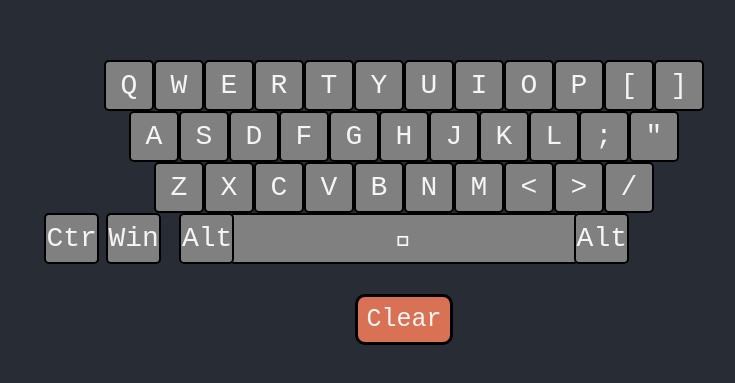
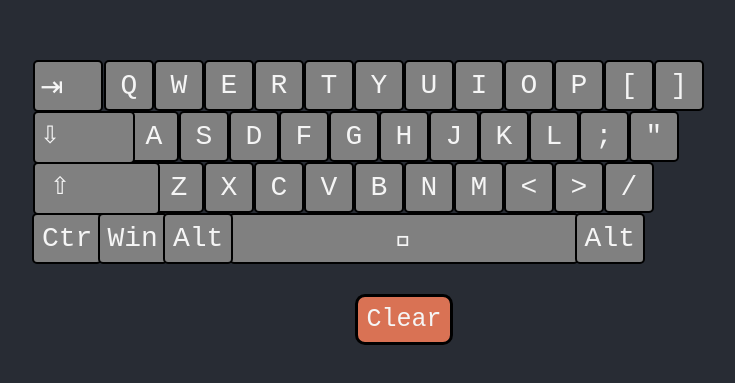
Before and after one commit to jordan-liubenov/keyboard-tester, a React (Create React App) app: page / in a window 1280 px wide. Shown: the part 213-596 px from the top of the page, without its empty margins (236-971 px from the left). Built offline with nearby package versions, Linux system fonts and the light colour scheme.

Commit message:
add mod keys on left side of keyboard

```diff
--- a/src/components/Keyboard/Keyboard.css
+++ b/src/components/Keyboard/Keyboard.css
@@ -19,8 +19,8 @@
 
 .LAlt {
   position: absolute;
-  left: 75px;
-  padding: 8px 0px 8px 1px;
+  left: 59px;
+  padding: 8px 8px 8px 8px;
   border: 2.6px solid black;
   background-color: #808080;
   transition: background-color 0.7s;
@@ -33,8 +33,8 @@
 
 .RAlt {
   position: absolute;
-  right: 75px;
-  padding: 8px 0px 8px 1px;
+  right: 59px;
+  padding: 8px 8px 8px 8px;
   border: 2.6px solid black;
   background-color: #808080;
   transition: background-color 0.7s;
@@ -47,8 +47,8 @@
 
 .Win {
   position: absolute;
-  left: 1.5px;
-  padding: 8px 0px 8px 1px;
+  left: -6.5px;
+  padding: 8px 8px 8px 8px;
   border: 2.6px solid black;
   background-color: #808080;
   transition: background-color 0.7s;
@@ -61,8 +61,8 @@
 
 .LCtrl {
   position: absolute;
-  left: -60.5px;
-  padding: 8px 0px 8px 1px;
+  left: -72px;
+  padding: 8px 8px 8px 8px;
   border: 2.6px solid black;
   background-color: #808080;
   transition: background-color 0.7s;
@@ -73,16 +73,50 @@
   color: whitesmoke;
 }
 
+.modContainer {
+  position: relative;
+  text-align: center;
+  padding: 0px 10px 0px 10px;
+}
+
 .LShift {
   position: absolute;
-  padding: 8px 0px 8px 1px;
+  padding: 8px 88px 12px 15px;
+  border: 2.6px solid black;
+  background-color: #808080;
+  transition: background-color 0.7s;
+  border-radius: 5px;
+  font-family: monospace;
+  font-size: 24px;
+
+  color: whitesmoke;
+  left: -71px;
+}
+
+.Caps {
+  position: absolute;
+  padding: 8px 73px 12px 5px;
+  border: 2.6px solid black;
+  background-color: #808080;
+  transition: background-color 0.7s;
+  border-radius: 5px;
+  font-family: monospace;
+  font-size: 24px;
+
+  color: whitesmoke;
+  left: -71px;
+}
+
+.Tab {
+  position: absolute;
+
+  padding: 8px 38px 6px 5px;
   border: 2.6px solid black;
   background-color: #808080;
   transition: background-color 0.7s;
   border-radius: 5px;
   font-family: monospace;
   font-size: 28px;
-
   color: whitesmoke;
-  left: 285.5px;
+  left: -71px;
 }
--- a/src/components/Keyboard/Keyboard.tsx
+++ b/src/components/Keyboard/Keyboard.tsx
@@ -13,6 +13,9 @@ const Keyboard = (props: KeyboardProps) => {
   return (
     <>
       <div>
+        <div className="modContainer">
+          <div className="Tab">⇥</div>
+        </div>
         {firstRow.map((legend) => {
           return (
             <Button
@@ -25,6 +28,9 @@ const Keyboard = (props: KeyboardProps) => {
         })}
       </div>
       <div>
+        <div className="modContainer">
+          <div className="Caps">⇩</div>
+        </div>
         {secondRow.map((legend) => {
           return (
             <Button
@@ -37,9 +43,9 @@ const Keyboard = (props: KeyboardProps) => {
         })}
       </div>
       <div>
-        {/* <div className="LShift">
-          {"\0"}Shift{"\0"}{" "}
-        </div> */}
+        <div className="modContainer">
+          <div className="LShift">⇧</div>
+        </div>
         {thirdRow.map((legend) => {
           return (
             <Button
--- a/src/components/Keyboard/util.ts
+++ b/src/components/Keyboard/util.ts
@@ -10,7 +10,7 @@ export enum AlphaKeys {
   O = "O",
   P = "P",
   "[" = "[",
-  "]" = "]",
+  "]" = "]", // [11]
   A = "A",
   S = "S",
   D = "D",
@@ -21,7 +21,8 @@ export enum AlphaKeys {
   K = "K",
   L = "L",
   ";" = ";",
-  '"' = '"',
+  '"' = '"', // [22]
+  Shift = "⇧",
   Z = "Z",
   X = "X",
   C = "C",
@@ -41,7 +42,97 @@ export enum ModKeys {
 export const orderAlphaKeys = (legendArray: string[]) => {
   const firstRow = legendArray.slice(0, 12)
   const secondRow = legendArray.slice(12, 23)
-  const thirdRow = legendArray.slice(23, 34)
+  const thirdRow = legendArray.slice(24, 34)
+
+  return { firstRow, secondRow, thirdRow }
+}
+
+/*
+export enum AlphaKeys {
+  Q = "Q",
+  W = "W",
+  E = "E",
+  R = "R",
+  T = "T",
+  Y = "Y",
+  U = "U",
+  I = "I",
+  O = "O",
+  P = "P",
+  "[" = "[",
+  "]" = "]", // [11]
+  A = "A",
+  S = "S",
+  D = "D",
+  F = "F",
+  G = "G",
+  H = "H",
+  J = "J",
+  K = "K",
+  L = "L",
+  ";" = ";",
+  '"' = '"', // [22]
+  Shift = "⇧",
+  Z = "Z",
+  X = "X",
+  C = "C",
+  V = "V",
+  B = "B",
+  N = "N",
+  M = "M",
+  "<" = "<",
+  ">" = ">",
+  "/" = "/",
+}
+*/
+
+/*
+  export enum AlphaKeys {
+  _ = "~",
+  Q = "Q",
+  W = "W",
+  E = "E",
+  R = "R",
+  T = "T",
+  Y = "Y",
+  U = "U",
+  I = "I",
+  O = "O",
+  P = "P",
+  "[" = "[",
+  "]" = "]", // [11]
+  A = "A",
+  S = "S",
+  D = "D",
+  F = "F",
+  G = "G",
+  H = "H",
+  J = "J",
+  K = "K",
+  L = "L",
+  ";" = ";",
+  '"' = '"', // [22]
+  Shift = "⇧",
+  Z = "Z",
+  X = "X",
+  C = "C",
+  V = "V",
+  B = "B",
+  N = "N",
+  M = "M",
+  "<" = "<",
+  ">" = ">",
+  "/" = "/",
+}
+
+export enum ModKeys {
+  Space = "Space",
+}
+
+export const orderAlphaKeys = (legendArray: string[]) => {
+  const firstRow = legendArray.slice(0, 13)
+  const secondRow = legendArray.slice(13, 24)
+  const thirdRow = legendArray.slice(25, 35)
 
   return { firstRow, secondRow, thirdRow }
 }
```
